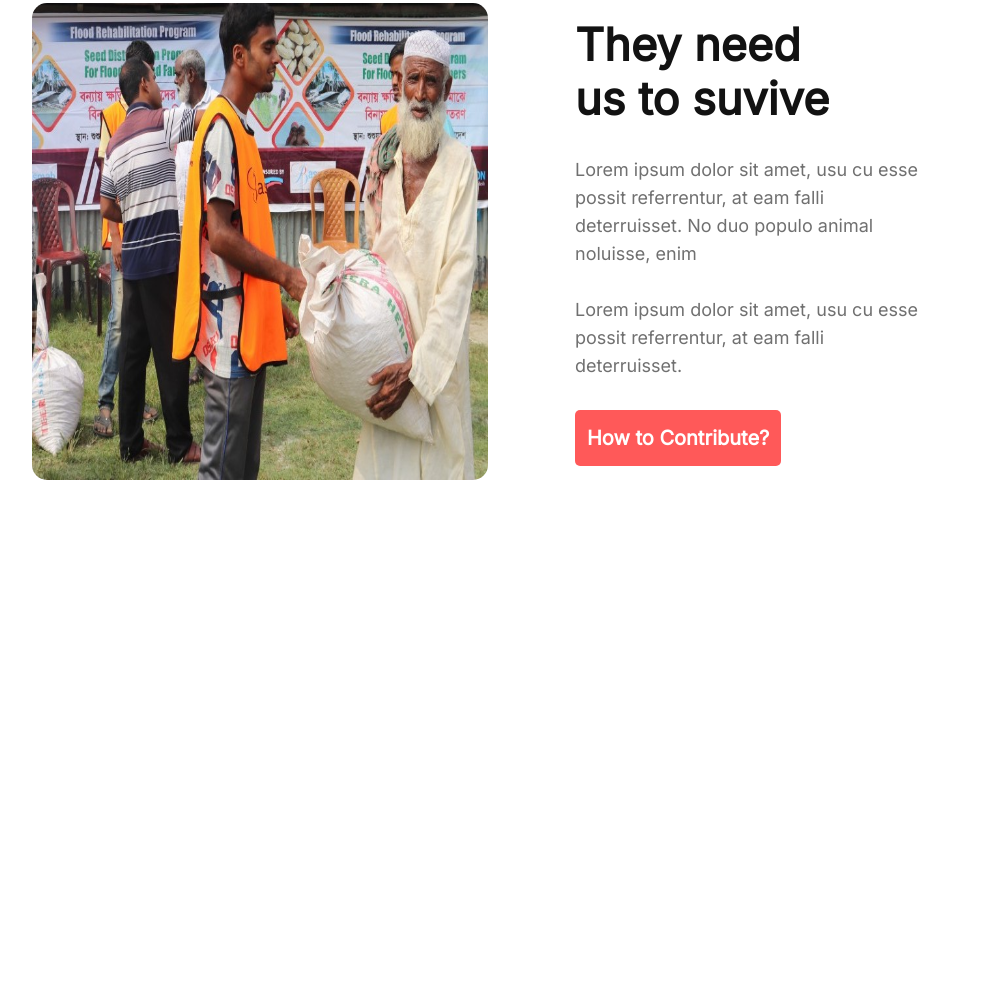
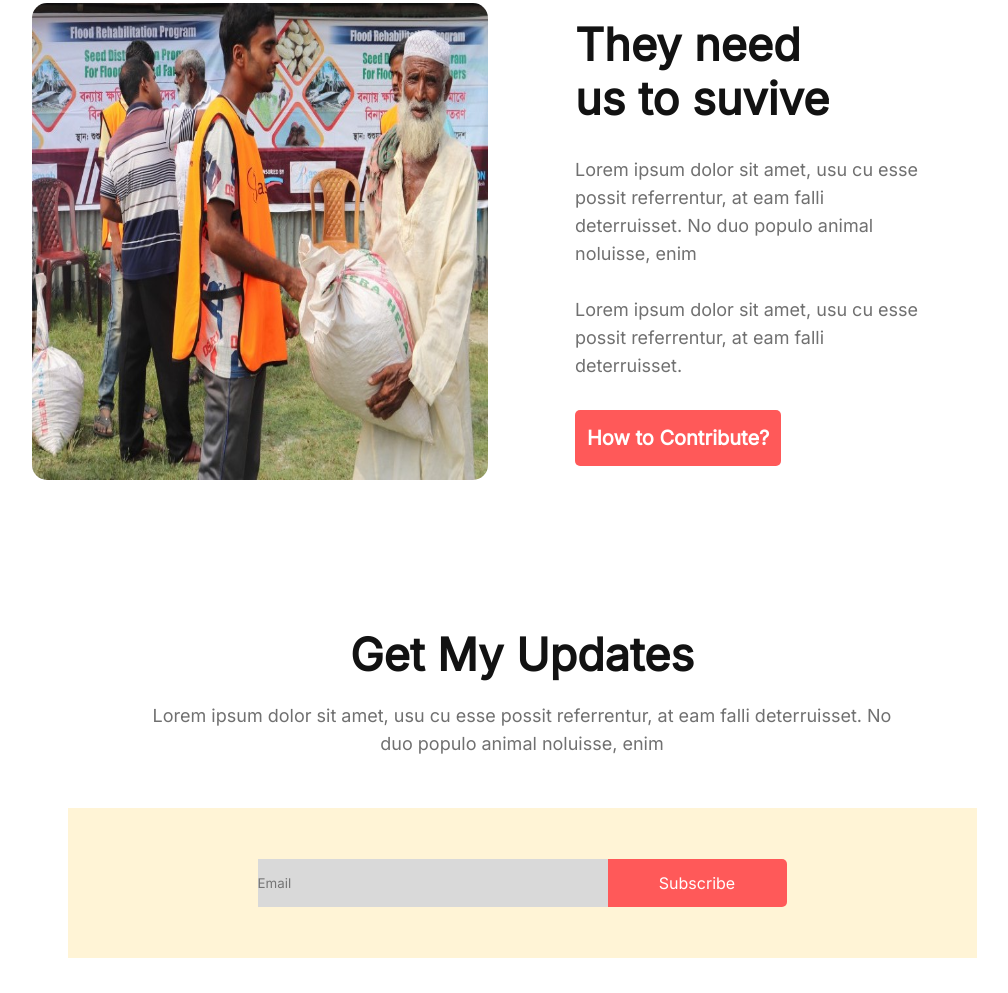
Before and after one commit to towhidulislam2023/donate-now, a plain HTML site: page index.html in a window 1280 px wide. Shown: the part 3167-4160 px from the top of the page, without its empty margins (118-1126 px from the left). Drawn offline with Linux system fonts and the light colour scheme.

Commit message:
update email

```diff
--- a/donate-today-css/style.css
+++ b/donate-today-css/style.css
@@ -261,7 +261,8 @@
     color: #707070;
     margin-bottom: 30px;
 }
-.dep-box-title-2{
+
+.dep-box-title-2 {
     width: 60%;
     font-weight: 700;
     font-size: 45px;
@@ -270,6 +271,71 @@
     margin-bottom: 20px;
     margin-bottom: 30px;
 }
-.get-my-update{
+
+.get-my-update {
     height: 50vh;
+    /* background: red; */
+    display: flex;
+    align-items: center;
+    justify-content: center;
 }
+
+.m-up-bo {
+    height: 350px;
+    width: 60%;
+    /* background: white; */
+    display: flex;
+    flex-direction: column;
+    align-items: center;
+    justify-content: center;
+    text-align: center;
+}
+
+.update-title {
+    font-weight: 700;
+    font-size: 45px;
+    line-height: 54px;
+    text-align: center;
+    color: #121212;
+    margin-bottom: 20px;
+}
+
+.update-descripation {
+    font-weight: 400;
+    font-size: 18px;
+    line-height: 28px;
+    text-align: center;
+    color: #707070;
+    margin-bottom: 50px;
+}
+
+.update-box {
+    text-align: center;
+    display: flex;
+    align-items: center;
+    justify-content: center;
+    width: 909px;
+    height: 150px;
+    background: #FFF4D6;
+}
+
+.i-email {
+    height: 48px;
+    width: 350px;
+    border: none;
+    background: #D9D9D9;
+
+}
+
+.i-btn-s {
+    height: 48px;
+    width: 179px;
+    background: #FF5959;
+    border-radius: 0px 5px 5px 0px;
+    border: none;
+    font-weight: 500;
+    font-size: 16px;
+    line-height: 20px;
+    text-align: center;
+    color: #FFFFFF;
+}
--- a/index.html
+++ b/index.html
@@ -97,6 +97,17 @@
             </div>
         </section>
         <section class="get-my-update">
+            <div class="m-up-bo">
+                <div class="main-up-daitils">
+                    <h1 class="update-title">Get My Updates</h1>
+                    <p class="update-descripation">Lorem ipsum dolor sit amet, usu cu esse possit referrentur, at eam falli deterruisset. No duo populo animal noluisse, enim</p>
+                </div>
+                <div class="update-box">
+                    <input type="email" name="" id="" class="i-email" placeholder="Email">
+                    <input type="button" value="Subscribe" class="i-btn-s">
+                </div>
+            </div>
+
 
         </section>
 
```
